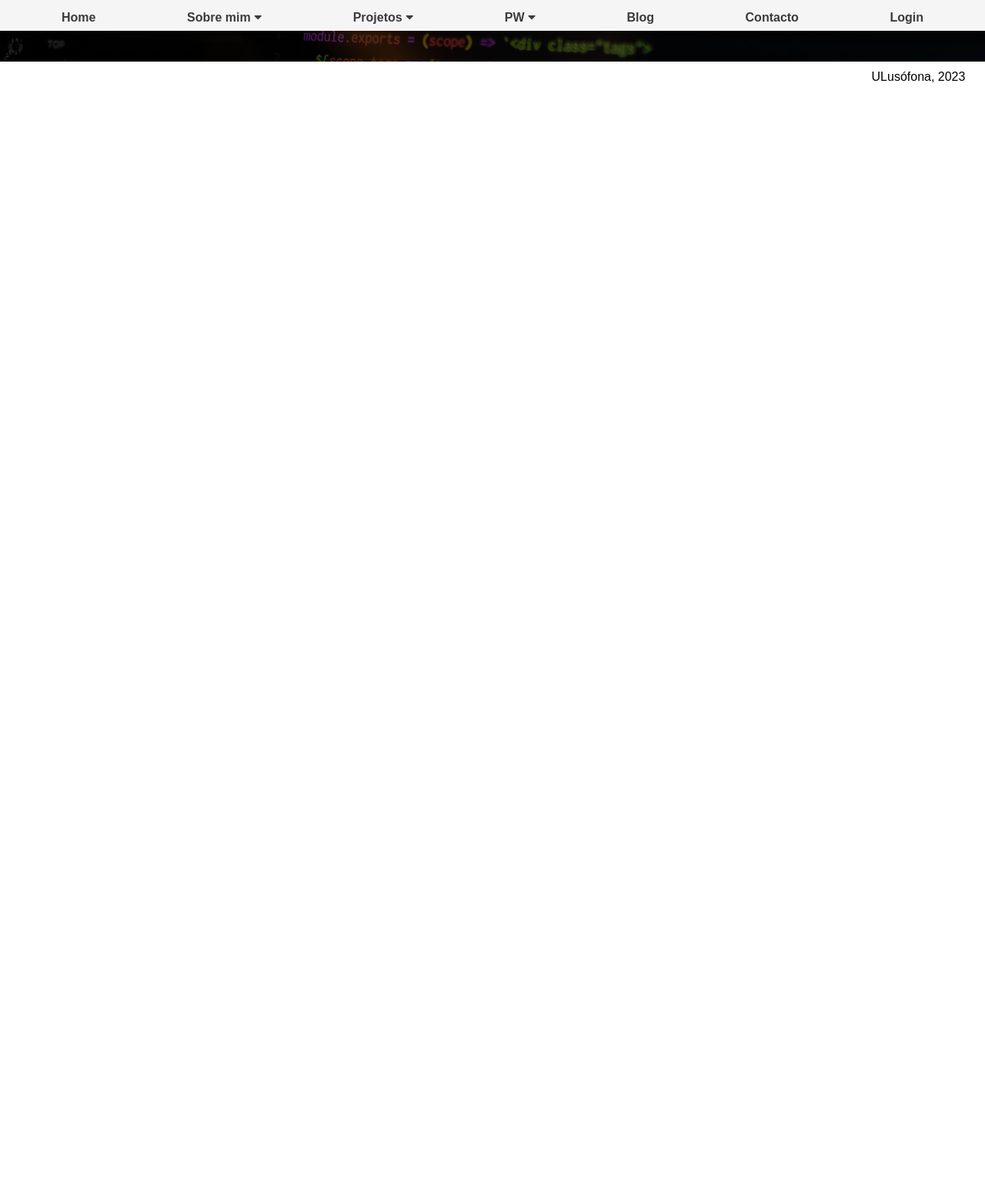
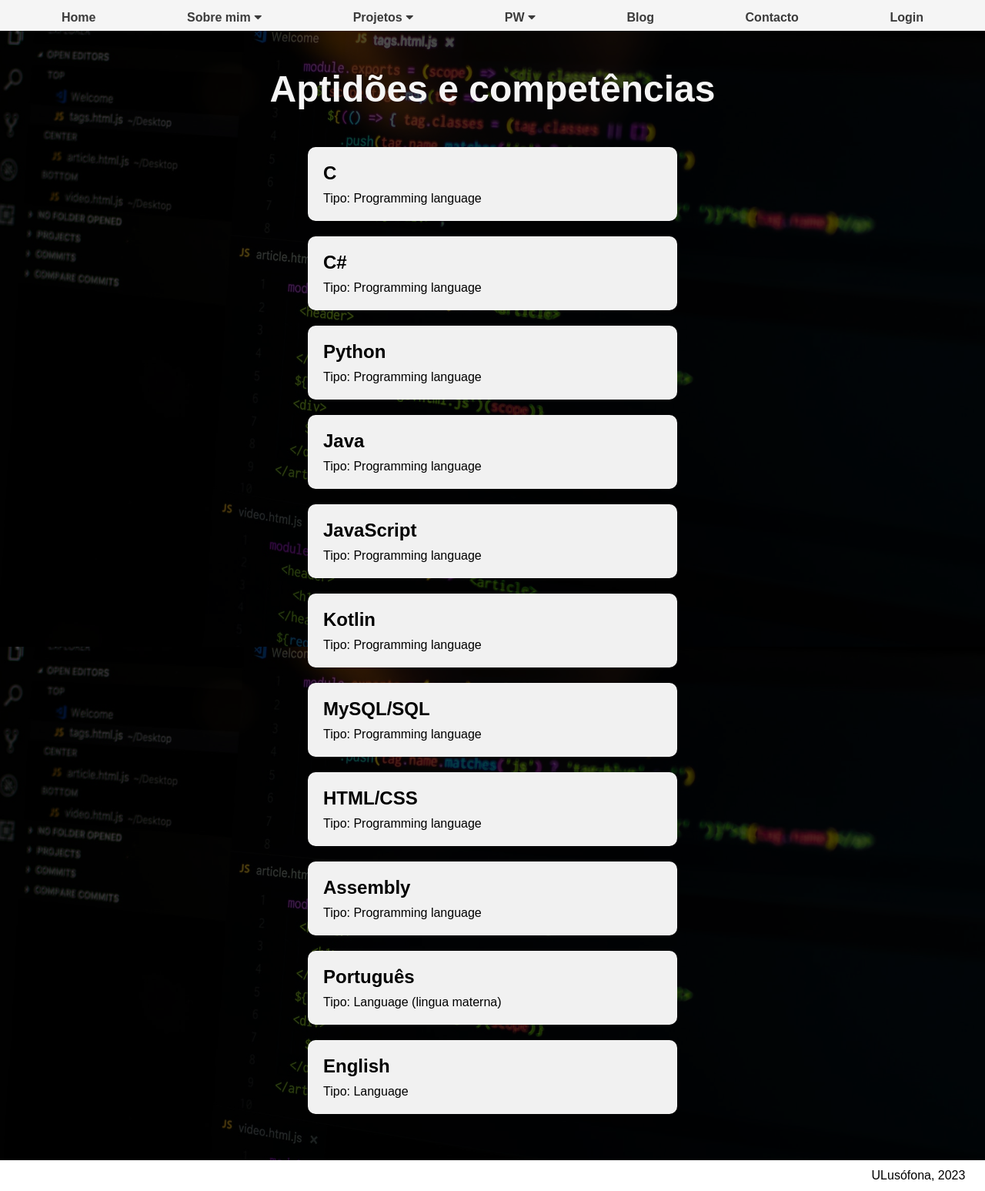
Before and after one commit to pedro-abreu-a22110364/portfolio-pedroabreu, a Django app: page /competencias in a window 1280 px wide. Shown: the whole page at 77% size. Before the commit the page ends 107 px from the top, so only its background shows below. Run offline with Django 4.2, Linux system fonts and the light colour scheme; data comes from the database, SQL or seed files in the repository; both versions use the stored data as it was after the commit.

Commit message:
Portfolio v2.2.1 - Competencias done

```diff
--- a/portfolio/templates/portfolio/competencias.html
+++ b/portfolio/templates/portfolio/competencias.html
@@ -1,15 +1,16 @@
-<!DOCTYPE html>
-<html lang="en">
-<head>
-    <meta charset="UTF-8">
-    <title>Competências</title>
-</head>
-<body>
 {% extends 'portfolio/layout.html' %}
 
 {% block main %}
-    <h3>Titulo</h3>
-    <p>texto texto texto texto texto texto texto </p>
+    {% load static %}
+    <link rel="stylesheet" type="text/css" href="{% static 'portfolio/css/licenciatura.css' %}">
+
+    <div class="container">
+        <h2>Aptidões e competências</h2>
+        {% for competencia in competencias %}
+            <div class="card">
+                <div class="name">{{ competencia.titulo }}</div>
+                <div class="details">Tipo: {{ competencia.descricao }}</div>
+            </div>
+        {% endfor %}
+    </div>
 {% endblock %}
-</body>
-</html>
--- a/portfolio/templates/portfolio/hobbies.html
+++ b/portfolio/templates/portfolio/hobbies.html
@@ -7,7 +7,7 @@
     <div class="container">
         <h2>Hobbies</h2>
         {% for hobbie in hobbies %}
-            <div class="name">{{ hobbie.titulo }}</div>
+            <div class="name" style="color: whitesmoke">{{ hobbie.titulo }}</div>
             <iframe width="1120" height="630" src="https://www.youtube.com/embed/Yz5nL6UC7zg" allowfullscreen></iframe>
         {% endfor %}
     </div>
--- a/portfolio/templates/portfolio/layout.html
+++ b/portfolio/templates/portfolio/layout.html
@@ -21,7 +21,7 @@
             <div class="dropdown-content">
                 <a href="{% url 'portfolio:licenciatura' %}">Licenciatura</a>
                 <a href="">Educação</a>
-                <a href="">Aptidões e competências</a>
+                <a href="{% url 'portfolio:competencias' %}">Aptidões e competências</a>
                 <a href="{% url 'portfolio:hobbies' %}">Interesses e hobbies</a>
             </div>
         </div>
--- a/portfolio/views.py
+++ b/portfolio/views.py
@@ -17,7 +17,8 @@ def home_page_view(request):
 
 
 def competencias_page_view(request):
-    return render(request, 'portfolio/competencias.html')
+    competencias = {'competencias': Competencia.objects.all()}
+    return render(request, 'portfolio/competencias.html', competencias)
 
 
 def formacao_page_view(request):
```
Also changed, not shown: db.sqlite3.
